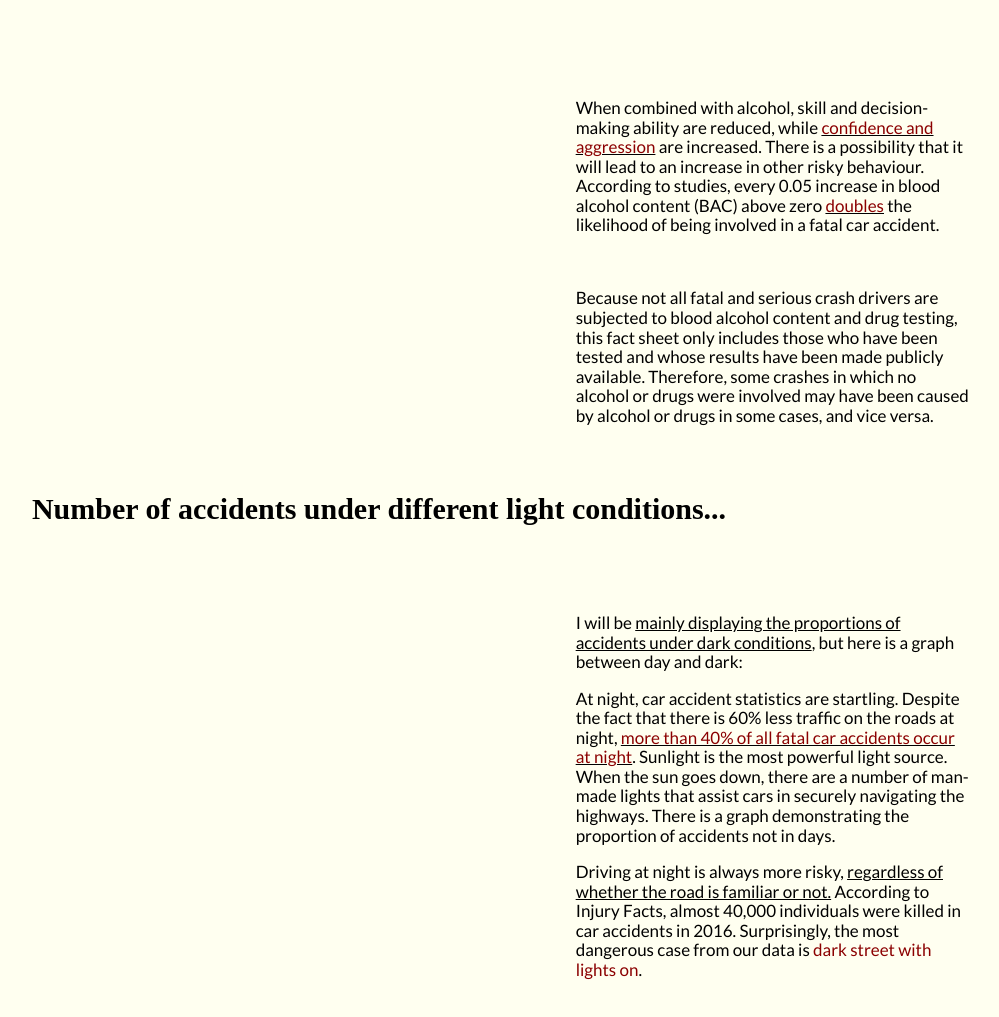
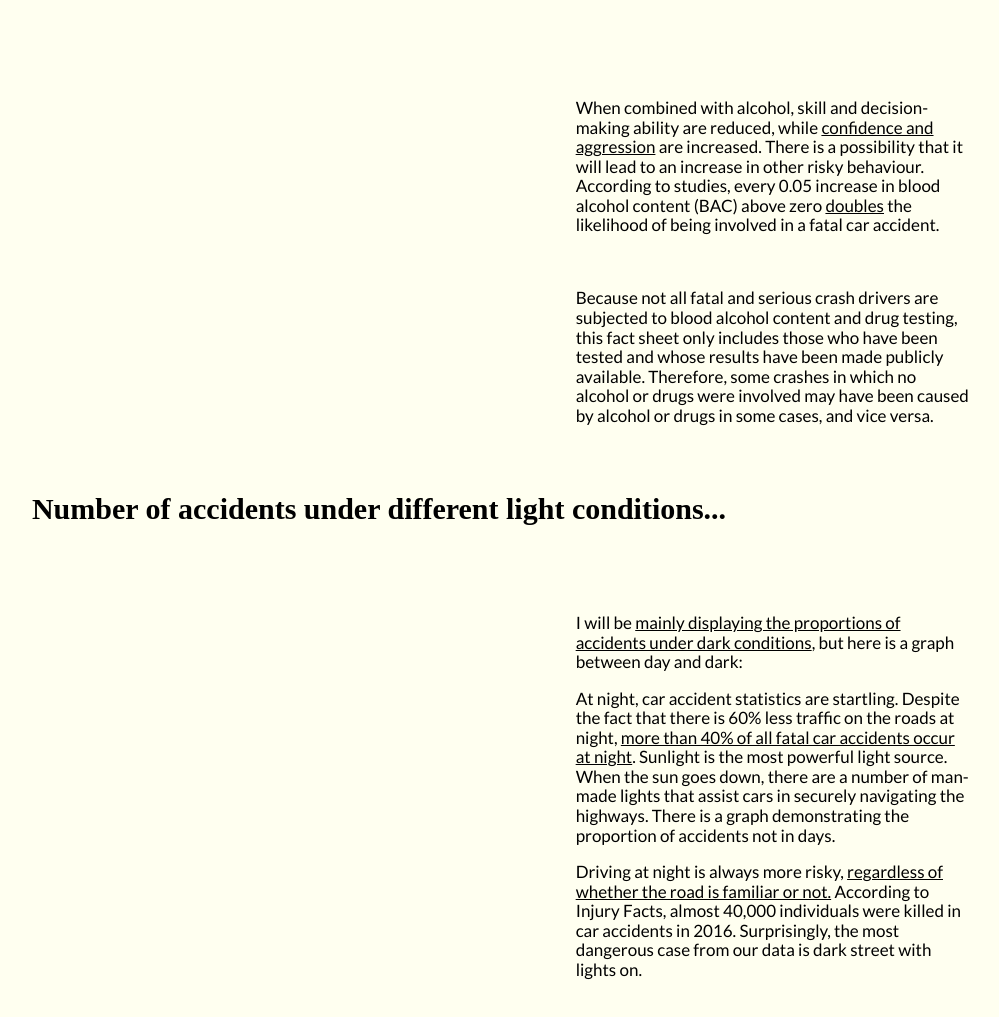
Before and after one commit to corner-in-clouds/a2_final, a plain HTML site: page index.html in a window 1280 px wide. Shown: the part 315-1332 px from the top of the page, without its empty margins (261-1260 px from the left). Drawn offline with nearby package versions, Linux system fonts and the light colour scheme; a script that the page names is missing; a web font is replaced by a local one.

Commit message:
Update index.html
So sorry about my mistake! Now it is exactly the same as the way I first upload it!

```diff
--- a/index.html
+++ b/index.html
@@ -18,12 +18,6 @@
 
   <!-- CSS file -->
   <link rel="stylesheet" type="text/css" href="css/styles.css" media="all">
-
-  <style>
-  .highlight{
-    color: darkred;
-  }
-</style>
 
 
 </head>
@@ -60,9 +54,9 @@
         <br>
         <p>
           When combined with alcohol, skill and decision-making ability are reduced,
-          while <u><span class="highlight">confidence and aggression</u></span> are increased. There is a possibility that
+          while <u>confidence and aggression</u> are increased. There is a possibility that
           it will lead to an increase in other risky behaviour. According to studies,
-          every 0.05 increase in blood alcohol content (BAC) above zero <u><span class="highlight">doubles</u></span> the
+          every 0.05 increase in blood alcohol content (BAC) above zero <u>doubles</u> the
           likelihood of being involved in a fatal car accident.
         </p>
         <br>
@@ -92,15 +86,15 @@
         </p>
         <div id="vis5" class="vis-container"></div>
         <p>At night, car accident statistics are startling. Despite the fact that there is 60%
-          less traffic on the roads at night, <u><span class="highlight">more than 40% of all fatal car accidents occur at
-          night</u></span>. Sunlight is the most powerful light source. When the sun goes down, there are
+          less traffic on the roads at night, <u>more than 40% of all fatal car accidents occur at
+          night</u>. Sunlight is the most powerful light source. When the sun goes down, there are
           a number of man-made lights that assist cars in securely navigating the highways. There is a
           graph demonstrating the proportion of accidents not in days.
         </p>
         <p>
           Driving at night is always more risky, <u>regardless of whether the road is familiar or not.</u>
           According to Injury Facts, almost 40,000 individuals were killed in car accidents in 2016.
-          Surprisingly, the most dangerous case from our data is <span class="highlight">dark street with lights on</span>.
+          Surprisingly, the most dangerous case from our data is dark street with lights on.
         </p>
       </div>
     </div>
```
